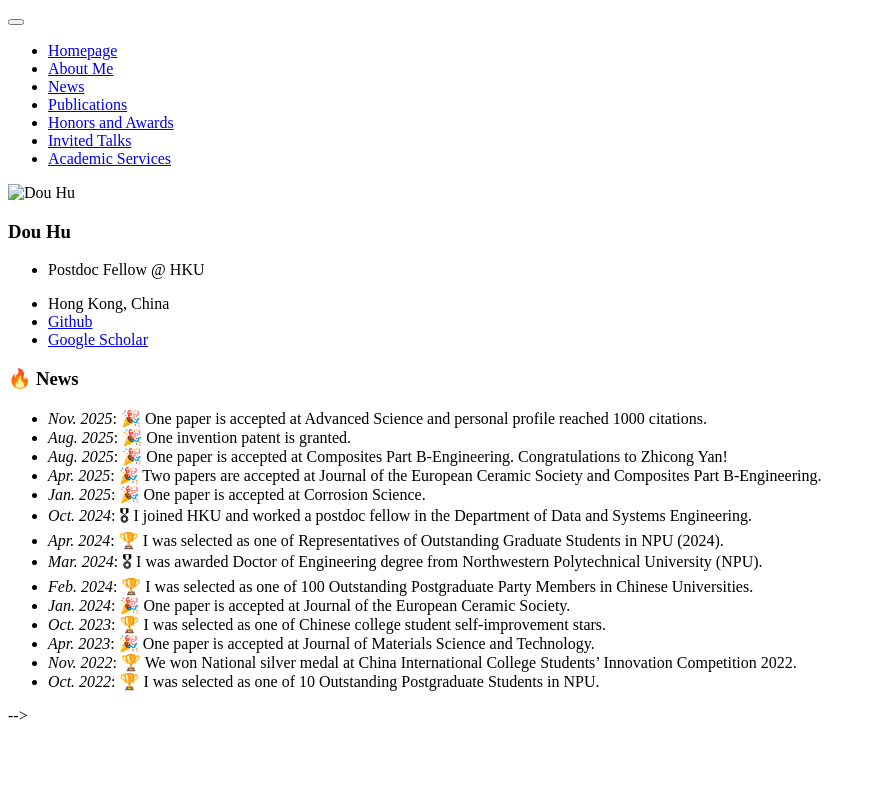
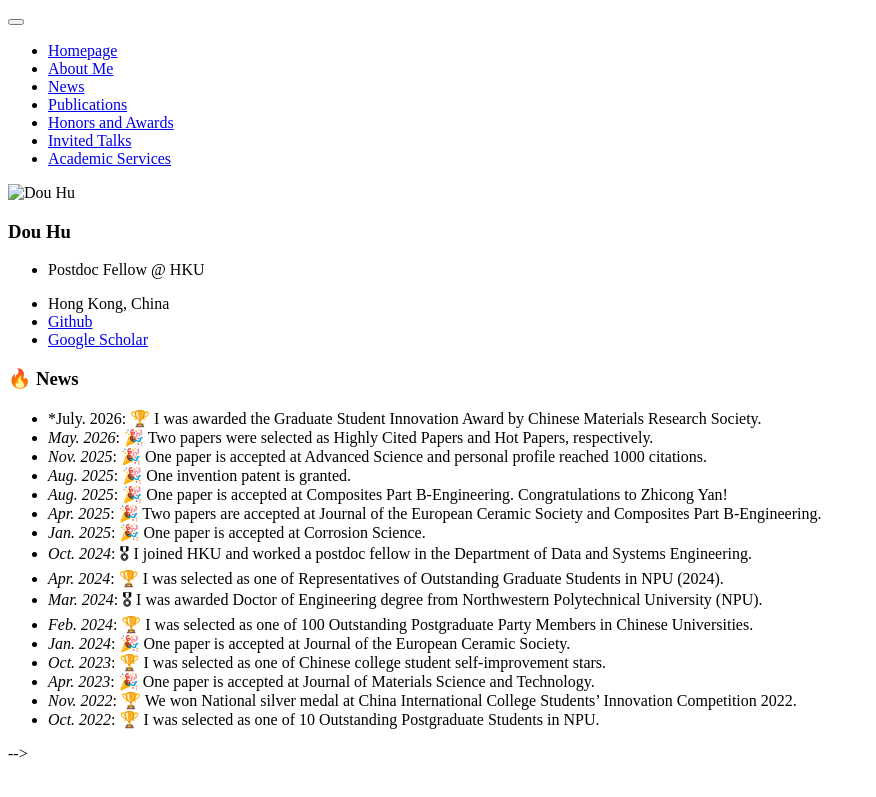
Before and after one commit to douhu777/douhu777.github.io, a Jekyll site: the page built from _pages/includes/news.md, in a window 1280 px wide. Shown: the top 797 px of the page, without its empty margins (0-876 px from the left). Built offline with Jekyll 4.4.1, drawn with Linux system fonts in a browser that asks for light colours; our own code applies the rules of GitHub Pages for plain Markdown files.

Commit message:
更新了xxx

```diff
--- a/_pages/includes/news.md
+++ b/_pages/includes/news.md
@@ -1,5 +1,6 @@
 # 🔥 News
-
+- *July. 2026: 🏆 I was awarded the Graduate Student Innovation Award by Chinese Materials Research Society.
+- *May. 2026*: 🎉 Two papers were selected as Highly Cited Papers and Hot Papers, respectively.
 - *Nov. 2025*: 🎉 One paper is accepted at Advanced Science and personal profile reached 1000 citations.
 - *Aug. 2025*: 🎉 One invention patent is granted.
 - *Aug. 2025*: 🎉 One paper is accepted at Composites Part B-Engineering. Congratulations to Zhicong Yan!
```
